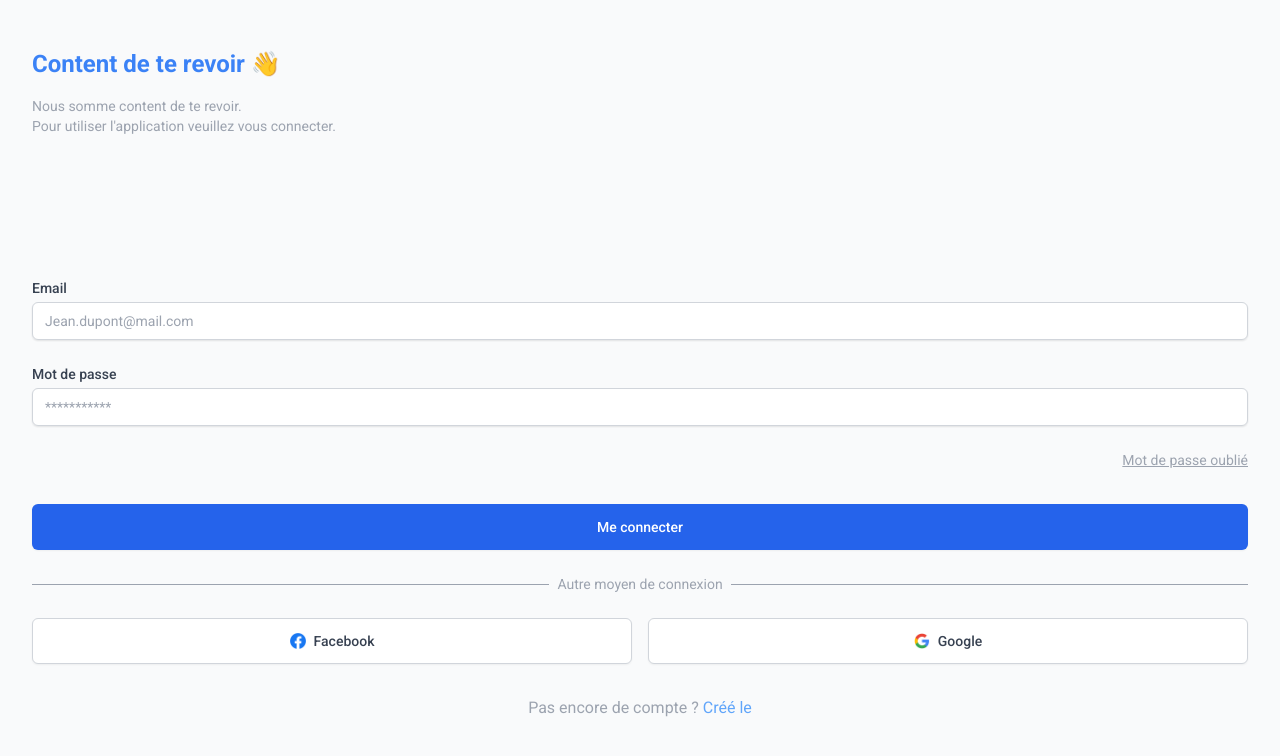
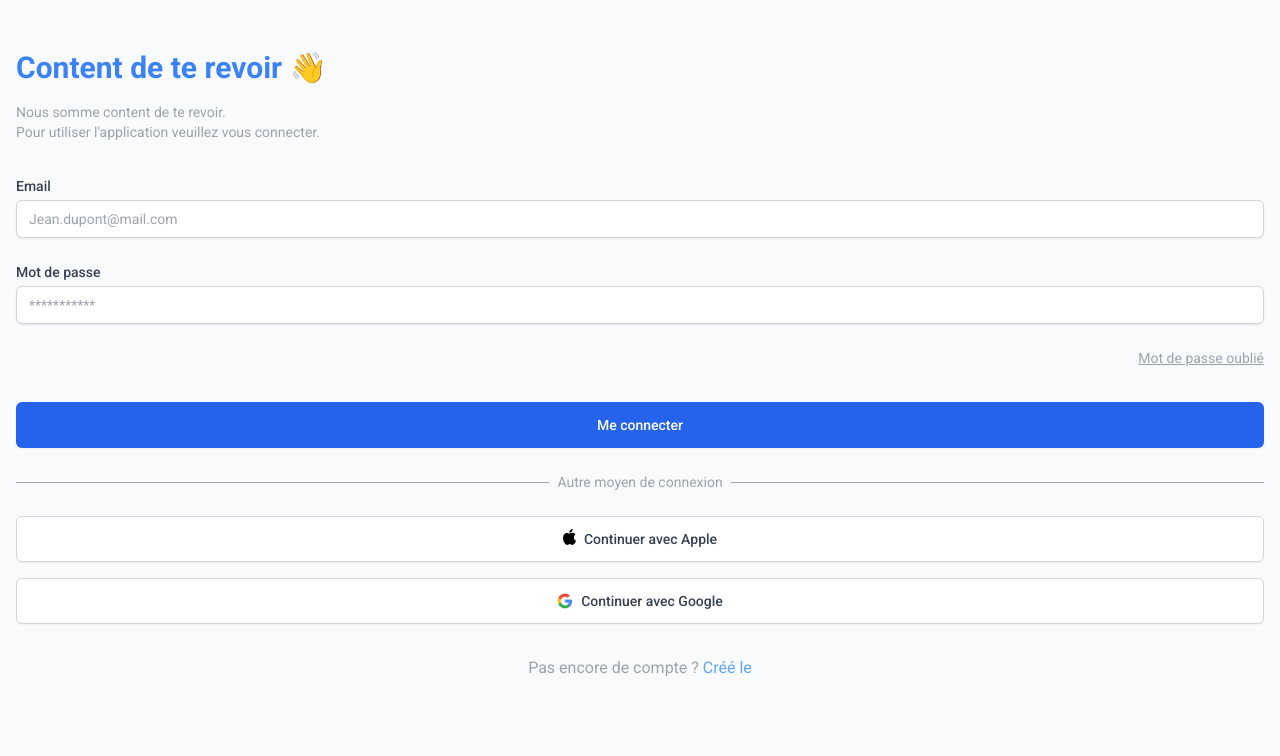
Before and after one commit to LePtiDev/become, a Vue app: page /auth/login in a window 1280 px wide. Shown: the top 756 px of the page. Built offline with nearby package versions, Linux system fonts and the light colour scheme; no server answers.

Commit message:
add register pages ui

```diff
--- a/package.json
+++ b/package.json
@@ -33,7 +33,8 @@
     "vee-validate": "^4.7.1",
     "vite": "^3.1.0",
     "vue-cli-plugin-tailwind": "^3.0.0",
-    "vue-router": "4",
-    "vue-tsc": "^0.40.4"
+    "vue-router": "^4.0.14",
+    "vue-tsc": "^0.40.4",
+    "yup": "^0.32.11"
   }
 }
--- /dev/null
+++ b/src/components/auth/FormInformations.vue
@@ -0,0 +1,9 @@
+<template>
+  <UiInput label="Email" type="email" name="email" placeholder="jean.dupont@mail.com" />
+  <UiInput label="Mot de passe" type="password" name="password" placeholder="***********" />
+  <UiInput label="Confirmation du mot de passe" type="password" name="password_confirmation" placeholder="***********" />
+</template>
+<script lang="ts" setup>
+// Imports
+import UiInput from '@/components/ui/UiInput.vue'
+</script>
--- a/src/helpers/auth.ts
+++ b/src/helpers/auth.ts
@@ -1,7 +1,7 @@
 import { auth } from './firebase'
-import { signInWithEmailAndPassword } from 'firebase/auth'
+import { signInWithEmailAndPassword, signInWithPopup, GoogleAuthProvider } from 'firebase/auth'
 
-//======================================================================= Signin
+//======================================================================= Login
 
 // Email
 export const signinEmail = (form: any) => {
@@ -10,9 +10,19 @@ export const signinEmail = (form: any) => {
       const user = userCredential.user
       console.log(user)
     })
-    .catch((error: any) => {
-      const errorCode = error.code
-      const errorMessage = error.message
-      console.log(errorCode, errorMessage)
+    .catch((error: any) => {})
+}
+
+// Google
+export const signinGoogle = () => {
+  const provider = new GoogleAuthProvider()
+  signInWithPopup(auth, provider)
+    .then((result) => {
+      // User info
+      const user = result.user
+      console.log(user)
     })
+    .catch((error) => {})
 }
+
+//======================================================================= Register
--- /dev/null
+++ b/src/pages/auth/Forgot.vue
@@ -0,0 +1 @@
+<template>forgot</template>
--- a/src/pages/auth/Login.vue
+++ b/src/pages/auth/Login.vue
@@ -1,11 +1,11 @@
 <template>
-  <div class="flex min-h-full flex-col py-12 px-4 sm:px-6 lg:px-8 justify-between">
+  <div class="layout">
     <div>
-      <h1 class="text-blue-500 text-2xl font-bold">Content de te revoir <span>👋</span></h1>
+      <h1 class="text-blue-500 text-3xl font-bold">Content de te revoir <span>👋</span></h1>
       <p class="text-sm mt-4 text-gray-400">Nous somme content de te revoir. <br />Pour utiliser l'application veuillez vous connecter.</p>
     </div>
 
-    <Form v-slot="{ errors }" @submit="submit">
+    <Form v-slot="{ errors }" @submit="submit" :validation-schema="schema">
       <!-- Inputs -->
       <UiInput class="mt-[34px]" label="Email" type="email" name="email" :error="errors.email" placeholder="Jean.dupont@mail.com" />
       <UiInput class="mt-[24px]" label="Mot de passe" type="password" name="password" :error="errors.password" placeholder="***********" />
@@ -20,36 +20,39 @@
 
       <!-- Other login -->
       <UiSpacer>Autre moyen de connexion</UiSpacer>
-      <div class="flex">
-        <UiButton class="w-full mr-2" type="button" color="secondary">
-          <img class="w-4 mr-2" src="@/assets/images/compagnies/facebook.png" />
-          Facebook
+      <div class="flex flex-col">
+        <UiButton class="w-full mb-4" type="button" color="secondary">
+          <img class="h-4 mr-2 -mt-1" src="@/assets/images/compagnies/apple.svg" />
+          Continuer avec Apple
         </UiButton>
-        <UiButton class="w-full ml-2" type="button" color="secondary">
-          <img class="w-4 mr-2" src="@/assets/images/compagnies/google.png" />
-          Google
+        <UiButton class="w-full" type="button" color="secondary" @click="signinGoogle()">
+          <img class="h-4 mr-2" src="@/assets/images/compagnies/google.png" />
+          Continuer avec Google
         </UiButton>
       </div>
 
       <!-- Go to register -->
-      <p class="text-center my-[32px] text-gray-400">Pas encore de compte ? <router-link class="text-blue-400" to="/auth/register">Créé le</router-link></p>
+      <p class="text-center my-[32px] text-gray-400">Pas encore de compte ? <span class="text-blue-400" @click="animation('register', 'slide-left')">Créé le</span></p>
     </Form>
   </div>
 </template>
 <script lang="ts" setup>
+// Imports
+import { signinEmail, signinGoogle } from '@/helpers/auth.ts'
+import { animation } from '@/helpers/animation.ts'
+import * as yup from 'yup'
+
 // Components
 import UiButton from '@/components/ui/UiButton.vue'
 import UiInput from '@/components/ui/UiInput.vue'
 import UiSpacer from '@/components/ui/UiSpacer.vue'
 import { Form } from 'vee-validate'
 
-// Lib
-import { ref } from 'vue'
-import { signinEmail } from '@/helpers/auth.ts'
-
 // Data
-const email = ref<string>('')
-const password = ref<string>('')
+const schema = yup.object({
+  email: yup.string().required("L'email est requis"),
+  password: yup.string().required('Le mot de passe est requis'),
+})
 
 // Methods
 const submit = (value: any) => {
--- a/src/pages/auth/Register.vue
+++ b/src/pages/auth/Register.vue
@@ -1,21 +1,52 @@
 <template>
-  <div class="flex min-h-full items-center flex-col justify-center py-12 sm:px-6 lg:px-8">register</div>
+  <div class="layout">
+    <div>
+      <h1 class="text-blue-500 text-3xl font-bold">Créer un compte <span>🔥</span></h1>
+      <p class="text-sm mt-4 text-gray-400">Nous somme content de vous voir. <br />Pour utiliser l'application veuillez vous connecter.</p>
+    </div>
+
+    <div>
+      <Form @submit="submit">
+        <FormInformations />
+
+        <!-- Button -->
+        <UiButton class="w-full mt-[34px]" type="button" color="primary">Créé mon compte</UiButton>
+      </Form>
+
+      <!-- Other login -->
+      <UiSpacer>Autre moyen de connexion</UiSpacer>
+      <div class="flex flex-col">
+        <UiButton class="w-full mb-4" type="button" color="secondary">
+          <img class="h-4 mr-2 -mt-1" src="@/assets/images/compagnies/apple.svg" />
+          Continuer avec Apple
+        </UiButton>
+        <UiButton class="w-full" type="button" color="secondary" @click="signinGoogle()">
+          <img class="h-4 mr-2" src="@/assets/images/compagnies/google.png" />
+          Continuer avec Google
+        </UiButton>
+      </div>
+
+      <!-- Go to register -->
+      <p class="text-center my-[32px] text-gray-400">
+        Déjà un compte ?
+        <span class="text-blue-400" @click="animation('login', 'slide-right')">Connectez vous</span>
+      </p>
+    </div>
+  </div>
 </template>
 <script lang="ts" setup>
 // Components
+import { Form } from 'vee-validate'
+import FormInformations from '@/components/auth/FormInformations.vue'
 import UiButton from '@/components/ui/UiButton.vue'
-import UiInput from '@/components/ui/UiInput.vue'
+import UiSpacer from '@/components/ui/UiSpacer.vue'
+import { animation } from '@/helpers/animation.ts'
 
 // Lib
-import { ref } from 'vue'
-import { signinEmail } from '@/helpers/auth.ts'
+import { signinEmail, signinGoogle } from '@/helpers/auth.ts'
 
 // Data
-const email = ref<string>('')
-const password = ref<string>('')
 
 // Methods
-const submit = () => {
-  signinEmail(email.value, password.value)
-}
+const submit = () => {}
 </script>
--- a/src/router/index.ts
+++ b/src/router/index.ts
@@ -1,22 +1,23 @@
 // Imports
 import { createRouter, createMemoryHistory, createWebHistory } from 'vue-router'
 import Home from '@/pages/Home.vue'
+// Auth
 import Login from '@/pages/auth/Login.vue'
 import Register from '@/pages/auth/Register.vue'
+import Forgot from '@/pages/auth/Forgot.vue'
+
 import { auth } from '@/helpers/firebase.ts'
 import { onAuthStateChanged } from 'firebase/auth'
 
-const isServer = typeof window === 'undefined'
-const history = isServer ? createMemoryHistory() : createWebHistory()
-
 const routes = [
-  { path: '/', name: 'home', component: Home, meta: { requiresAuth: true } },
-  { path: '/auth/login', name: 'login', component: Login },
-  { path: '/auth/register', name: 'register', component: Register },
+  { path: '/', name: 'home', component: Home, meta: { requiresAuth: true, animation: 'slide-down' } },
+  { path: '/auth/register', name: 'register', component: Register, meta: { animation: 'slide-down' } },
+  { path: '/auth/login', name: 'login', component: Login, meta: { animation: 'slide-down' } },
+  { path: '/auth/forgot', name: 'forgot', component: Forgot, meta: { animation: 'slide-down' } },
 ]
 
 const router = createRouter({
-  history,
+  history: createWebHistory(),
   routes,
 })
 
@@ -24,8 +25,11 @@ router.beforeEach((to, from, next) => {
   onAuthStateChanged(auth, (user: any) => {
     if (to.meta.requiresAuth && !user) {
       next({
-        path: '/signin',
-        replace: true,
+        name: 'login',
+      })
+    } else if (user && (to.name === 'login' || to.name === 'forgot' || to.name === 'register')) {
+      next({
+        name: 'home',
       })
     } else {
       next()
```
Also changed, not shown: src/assets/images/compagnies/apple.svg (added), 1 other file (tests, documents, lock files or other folders).
